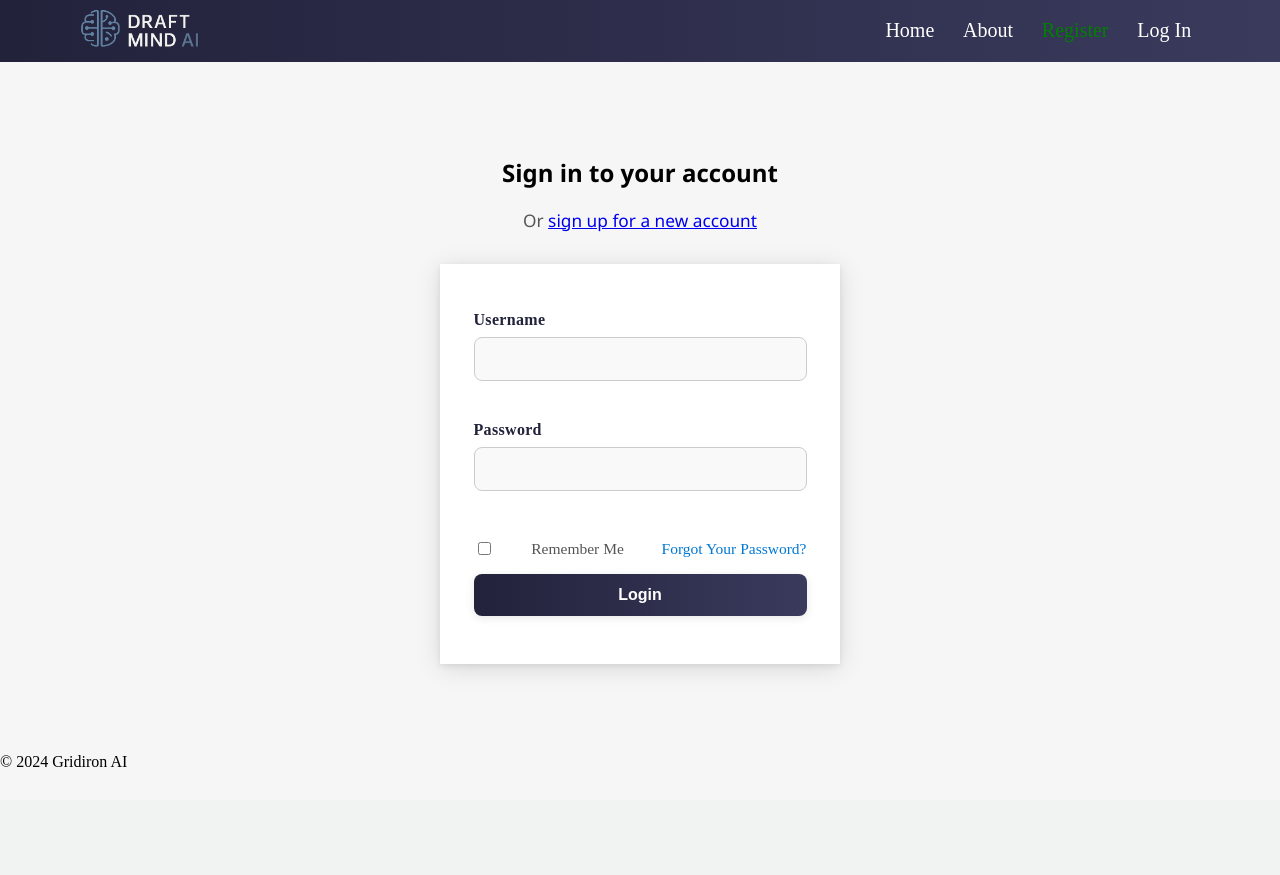
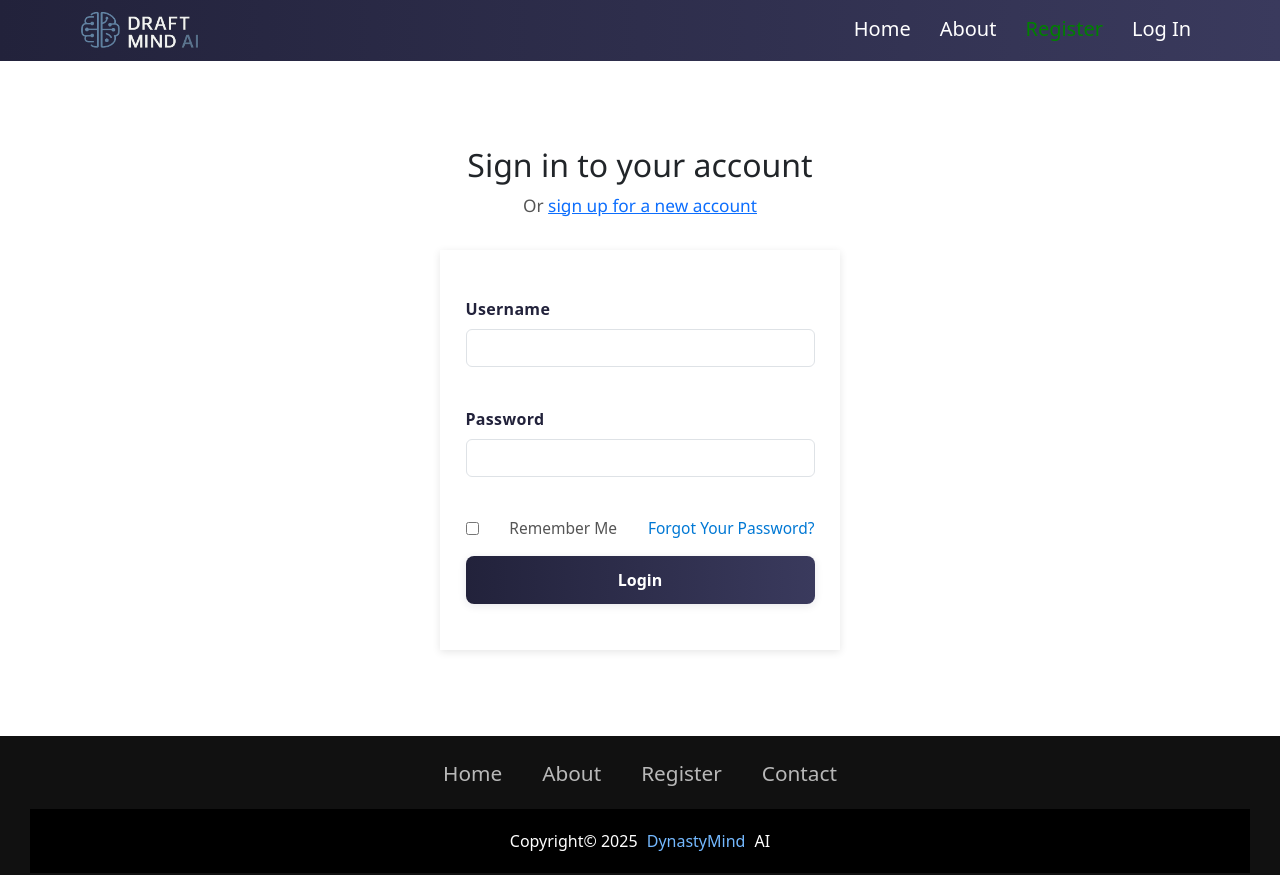
Before and after one commit to ant-cantu/fumbld-ai, a Flask app: page /login in a window 1280 px wide. Before the commit the page ends 767 px from the top, so only its background shows below. Run offline with Flask 3, Linux system fonts and the light colour scheme.

Commit message:
Updated login.html
Added footer from index.html

```diff
--- a/source/static/css/login.css
+++ b/source/static/css/login.css
@@ -1,3 +1,9 @@
+@import 'https://fonts.googleapis.com/css?family=Montserrat:300, 400, 700&display=swap';
+/* Base (Mobile First) Styles */
+html {
+    font-family: 'Montserrat', sans-serif;
+}
+
 body {
     margin: 0;
     padding: 0;
@@ -7,24 +13,24 @@ body {
 /* Nav Bar */
 .nav-bar {
     display: flex;
-    padding: .5% 6%;
-    justify-content: space-between;
-    align-items: center;
+    flex-direction: column;
+    align-items: flex-start;
+    padding: 1rem 1.5rem;
+    background: linear-gradient(90deg, #22223b 0%, #3a3a5d 100%);
     z-index: 1000;
-    background: linear-gradient(90deg, #22223b 0%, #3a3a5d 100%);
-    top: 0;
-    left: 0;
 }
 
 nav img {
-    width: 125px;
+    width: 100px;
+    margin-bottom: 0.5rem;
 }
 
 .nav-links {
-    flex: 1;
-    text-align: right;
-    font-size: larger;
+    width: 100%;
+    text-align: left;
+    font-size: 1rem;
 }
+
 .nav-links ul {
     margin: 0;
     padding: 0;
@@ -32,14 +38,14 @@ nav img {
 
 .nav-links ul li {
     list-style: none;
-    display: inline-block;
-    padding: 8px 12px;
+    display: block;
+    padding: 10px 0;
     position: relative;
 }
 
 .nav-links ul li a {
     text-decoration: none;
-    font-size: 20px;
+    font-size: 1.1rem;
     color: white;
 }
 
@@ -66,21 +72,23 @@ nav img {
     padding-bottom: 2rem;
     width: 100%;
     font-family: 'Segoe UI', 'Roboto', Arial, sans-serif;
+    text-align: center;
 }
+
 .login-header h1 {
-    font-size: 2.2rem;
+    font-size: 1.5rem;
     font-weight: 700;
     color: #22223b;
     margin: 0 0 0.5rem 0;
     letter-spacing: 0.02em;
-    text-align: center;
 }
+
 .login-header p {
-    font-size: 1.08rem;
+    font-size: 1rem;
     color: #555;
     margin: 0;
-    text-align: center;
-    max-width: 22rem;
+    max-width: 100%;
+    padding: 0 1rem;
 }
 
 /* Login Container */
@@ -89,23 +97,27 @@ nav img {
     flex-direction: column;
     justify-content: center;
     align-items: center;
-    min-height: calc(100vh - 125px);
+    padding: 1.5rem 0;
 }
 
 .login-menu {
     display: flex;
-    background-color: white;
-    box-sizing: border-box;
-    height: 25rem;
-    width: 25rem;
+    flex-direction: column;
     justify-content: center;
     align-items: center;
-    box-shadow: 0 4px 24px rgba(0, 0, 0, 0.12), 0 1.5px 6px rgba(0, 0, 0, 0.08);
+    background-color: white;
+    width: 95vw;
+    max-width: 100%;
+    height: auto;
+    padding: 1.5rem 1rem;
+    box-shadow: 0 2px 8px rgba(0,0,0,0.10);
+    box-sizing: border-box;
 }
 
+/* Form Controls */
 .form-control {
     width: 100%;
-    padding: 0.75rem 1rem;
+    padding: 0.65rem 0.8rem;
     border: 1px solid #ccc;
     border-radius: 0.5rem;
     font-size: 1rem;
@@ -113,7 +125,7 @@ nav img {
     transition: border-color 0.2s, box-shadow 0.2s;
     background-color: #f9f9f9;
     box-sizing: border-box;
-    margin-bottom: 2.5rem;
+    margin-bottom: 1.5rem;
 }
 
 .form-control:focus {
@@ -126,7 +138,7 @@ nav img {
     display: block;
     margin-bottom: 0.5rem;
     font-weight: 600;
-    font-size: 1rem;
+    font-size: 0.98rem;
     color: #22223b;
     letter-spacing: 0.02em;
 }
@@ -134,7 +146,7 @@ nav img {
 .form-submit {
     margin-top: 1rem;
     width: 100%;
-    padding: 0.75rem 1rem;
+    padding: 0.7rem 1rem;
     background: linear-gradient(90deg, #22223b 0%, #3a3a5d 100%);
     color: #fff;
     border: none;
@@ -153,20 +165,20 @@ nav img {
     transform: translateY(-2px) scale(1.02);
 }
 
-/* error style */
+/* Error Style */
 .errors {
     position: absolute;
     left: 0;
     right: 0;
-    top: 20%;
+    top: 10%;
     z-index: 10;
     color: #d32f2f;
     background-color: #fff0f0;
     border: 1px solid #f8bbbc;
     border-radius: 0.5rem;
-    padding: 0.75rem 1rem;
+    padding: 0.6rem 0.7rem;
     margin-top: 0.2rem;
-    font-size: 0.98rem;
+    font-size: 0.95rem;
     font-weight: 500;
     box-shadow: 0 1px 8px rgba(211,47,47,0.10);
     list-style: none;
@@ -192,26 +204,30 @@ nav img {
     }
 }
 
-/* Ensure parent of .errors is position: relative for absolute positioning */
+/* Ensure parent is relative */
 .form-username,
 .form-password {
     position: relative;
 }
 
+/* Lower Section */
 .form-lower {
     display: flex;
     justify-content: space-between;
-    align-items: center;
+    align-items: flex-start;
     margin-top: 0.5rem;
-    font-size: 0.97rem;
+    font-size: 0.95rem;
+    gap: 0.7rem;
     color: #555;
 }
+
 .form-lower .remember-me {
     display: flex;
     align-items: center;
     gap: 0.4rem;
     user-select: none;
 }
+
 .form-lower .remember-me input[type="checkbox"] {
     accent-color: #0078d4;
     width: 1.1rem;
@@ -220,82 +236,168 @@ nav img {
     border: 1.5px solid #ccc;
     transition: border-color 0.2s;
 }
+
 .form-lower .forgot-link {
     color: #0078d4;
     text-decoration: none;
     font-weight: 500;
     transition: color 0.18s;
 }
+
 .form-lower .forgot-link:hover,
 .form-lower .forgot-link:focus {
     color: #005fa3;
     text-decoration: underline;
 }
 
-/* Responsive Styles */
-@media (max-width: 600px) {
+/* Footer */
+footer {
+    background-color: #111;
+}
+
+.footer-container {
+    width: 100%;
+    padding: 40px 20px 20px;
+}
+
+.footer-nav {
+    margin: 20px 0;
+}
+
+.footer-nav ul {
+    display: flex;
+    flex-direction: column;
+    align-items: center;
+    list-style-type: none;
+    padding: 0;
+    margin: 0;
+}
+
+.footer-nav ul li a {
+    color: white;
+    margin: 12px 0;
+    text-decoration: none;
+    font-size: 1.1em;
+    opacity: 0.7;
+    transition: opacity 0.5s;
+}
+
+.footer-nav ul li a:hover {
+    opacity: 1;
+    color: #74b9ff;
+    transition: color 0.3s;
+}
+
+.footer-bottom {
+    background-color: #000;
+    padding: 20px;
+    text-align: center;
+}
+
+.footer-bottom p {
+    color: white;
+    font-size: 0.9rem;
+    margin: 0;
+}
+
+.footer-design {
+    color: #74b9ff;
+    font-weight: 400;
+    margin: 0 5px;
+}
+
+/* Tablet/Desktop Enhancements */
+@media (min-width: 600px) {
     .nav-bar {
-        flex-direction: column;
-        align-items: flex-start;
-        padding: 1rem 1.5rem;
+        flex-direction: row;
+        justify-content: space-between;
+        align-items: center;
+        padding: .5% 6%;
     }
+
     nav img {
-        width: 100px;
-        margin-bottom: 0.5rem;
+        width: 125px;
+        margin-bottom: 0;
     }
+
     .nav-links {
-        width: 100%;
-        text-align: left;
+        flex: 1;
+        text-align: right;
+        font-size: larger;
+    }
+
+    .nav-links ul li {
+        display: inline-block;
+        padding: 8px 12px;
+    }
+
+    .nav-links ul li a {
+        font-size: 20px;
+    }
+
+    .login-header h1 {
+        font-size: 2.2rem;
+    }
+
+    .login-header p {
+        font-size: 1.08rem;
+        max-width: 22rem;
+        padding: 0;
+    }
+
+    .login-container {
+        min-height: calc(100vh - 125px);
+        padding: 0;
+    }
+
+    .login-menu {
+        width: 25rem;
+        height: 25rem;
+        padding: 0;
+    }
+
+    .form-control {
+        font-size: 1rem;
+        padding: 0.75rem 1rem;
+        margin-bottom: 2.5rem;
+    }
+
+    .form-label {
         font-size: 1rem;
     }
-    .nav-links ul li {
-        display: block;
-        padding: 10px 0;
-    }
-    .nav-links ul li a {
-        font-size: 1.1rem;
-    }
-    .login-header h1 {
-        font-size: 1.5rem;
-    }
-    .login-header p {
-        font-size: 1rem;
-        max-width: 100%;
-        padding: 0 1rem;
-    }
-    .login-container {
-        min-height: unset;
-        padding: 1.5rem 0;
-    }
-    .login-menu {
-        width: 95vw;
-        max-width: 100%;
-        height: auto;
-        min-height: unset;
-        padding: 1.5rem 1rem;
-        box-shadow: 0 2px 8px rgba(0,0,0,0.10);
-    }
-    .form-control {
-        font-size: 1rem;
-        padding: 0.65rem 0.8rem;
-        margin-bottom: 1.5rem;
-    }
-    .form-label {
-        font-size: 0.98rem;
-    }
+
     .form-submit {
         font-size: 1rem;
-        padding: 0.7rem 1rem;
+        padding: 0.75rem 1rem;
     }
+
     .form-lower {
+        font-size: 0.97rem;
+        align-items: center;
+        gap: 0;
+    }
+
+    .errors {
+        font-size: 0.98rem;
+        padding: 0.75rem 1rem;
+        top: 20%;
+    }
+
+    .footer-container {
+        padding: 2px 30px 2px;
+    }
+
+    .footer-nav ul {
         flex-direction: row;
-        align-items: flex-start;
-        gap: 0.7rem;
-        font-size: 0.95rem;
+        justify-content: center;
     }
-    .errors {
-        font-size: 0.95rem;
-        padding: 0.6rem 0.7rem;
-        top: 10%;
+
+    .footer-nav ul li a {
+        margin: 0 20px;
+        font-size: 1.3em;
+    }
+
+    .footer-bottom p {
+        font-size: 1rem;
     }
 }
--- a/source/templates/login.html
+++ b/source/templates/login.html
@@ -5,8 +5,15 @@
     <meta name="viewport" content="width=device-width, initial-scale=1.0">
     <title>Login</title>
     <link rel="stylesheet" href="{{ url_for('static', filename='css/login.css') }}">
+
+     <!-- Fonts -->
+    <link rel="preconnect" href="https://fonts.googleapis.com">
+    <link rel="preconnect" href="https://fonts.gstatic.com" crossorigin>
+    <link rel="stylesheet" href="https://stackpath.bootstrapcdn.com/font-awesome/4.7.0/css/font-awesome.min.css">
+    <link href="https://fonts.googleapis.com/css2?family=Montserrat:ital,wght@0,100..900;1,100..900&display=swap" rel="stylesheet">
 </head>
 <body>
+
     <header>
         <!-- Nav Menu -->
         <nav class="nav-bar">
@@ -22,6 +29,7 @@
         </nav>
         <!-- End Nav Section-->
     </header>
+
     <main>
         {% with messages = get_flashed_messages(category_filter=["error"]) %}
             {% if messages %}
@@ -75,8 +83,26 @@
             </div>
         </div>
     </main>
+
     <footer>
-        <p>&copy; 2024 Gridiron AI</p>
+        <div class="footer-container">
+            <div class="footer-nav">
+                <ul>
+                    <li><a href="index.html">Home</a></li>
+                    <li><a href="#">About</a></li>
+                    <li><a href="#">Register</a></li>
+                    <li><a href="#">Contact</a></li>
+                </ul>
+            </div>
+            <div class="footer-bottom">
+                <p>Copyright&copy; 2025 <span class="footer-design">DynastyMind </span>AI</p>
+            </div>
+        </div>
     </footer>
+
+    <!-- Scripts -->
+    <link href="https://cdn.jsdelivr.net/npm/bootstrap@5.3.6/dist/css/bootstrap.min.css" rel="stylesheet" integrity="sha384-4Q6Gf2aSP4eDXB8Miphtr37CMZZQ5oXLH2yaXMJ2w8e2ZtHTl7GptT4jmndRuHDT" crossorigin="anonymous">
+    <script src="https://cdn.jsdelivr.net/npm/bootstrap@5.3.6/dist/js/bootstrap.bundle.min.js" integrity="sha384-j1CDi7MgGQ12Z7Qab0qlWQ/Qqz24Gc6BM0thvEMVjHnfYGF0rmFCozFSxQBxwHKO" crossorigin="anonymous"></script>
+
 </body>
 </html>
```
